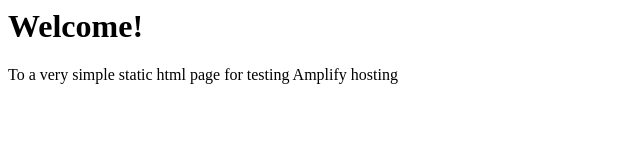
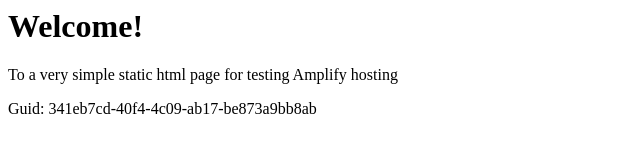
Before and after one commit to aws-aemilia-iad/Github-PR-Commit-Integration-Test-DoNotTouch-Gith-P5X5MO5I-v1-gamma-us-east-1, a website: page src/index.html in a window 1280 px wide. Shown: the whole page, without its empty margins (0-640 px from the left). Drawn offline with Linux system fonts and the light colour scheme.

Commit message:
commit from integ tests

```diff
--- a/src/index.html
+++ b/src/index.html
@@ -1,3 +1,5 @@
+
+
 <html lang="en">
 
 <head>
@@ -10,6 +12,6 @@
 <body>
     <h1>Welcome!</h1>
     <p>To a very simple static html page for testing Amplify hosting</p>
-</body>
+    <p>Guid: 341eb7cd-40f4-4c09-ab17-be873a9bb8ab</p></body>
 
 </html>
```
